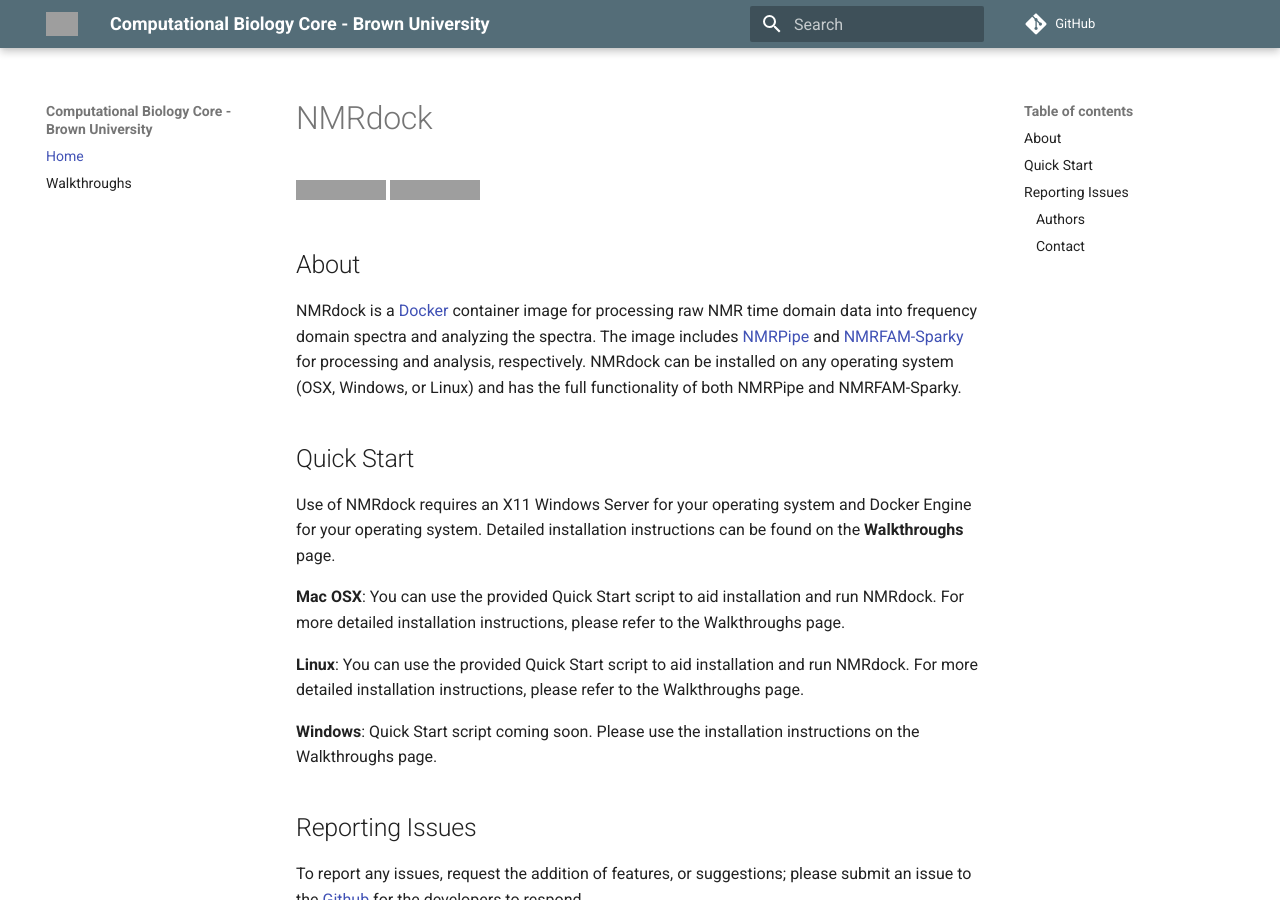
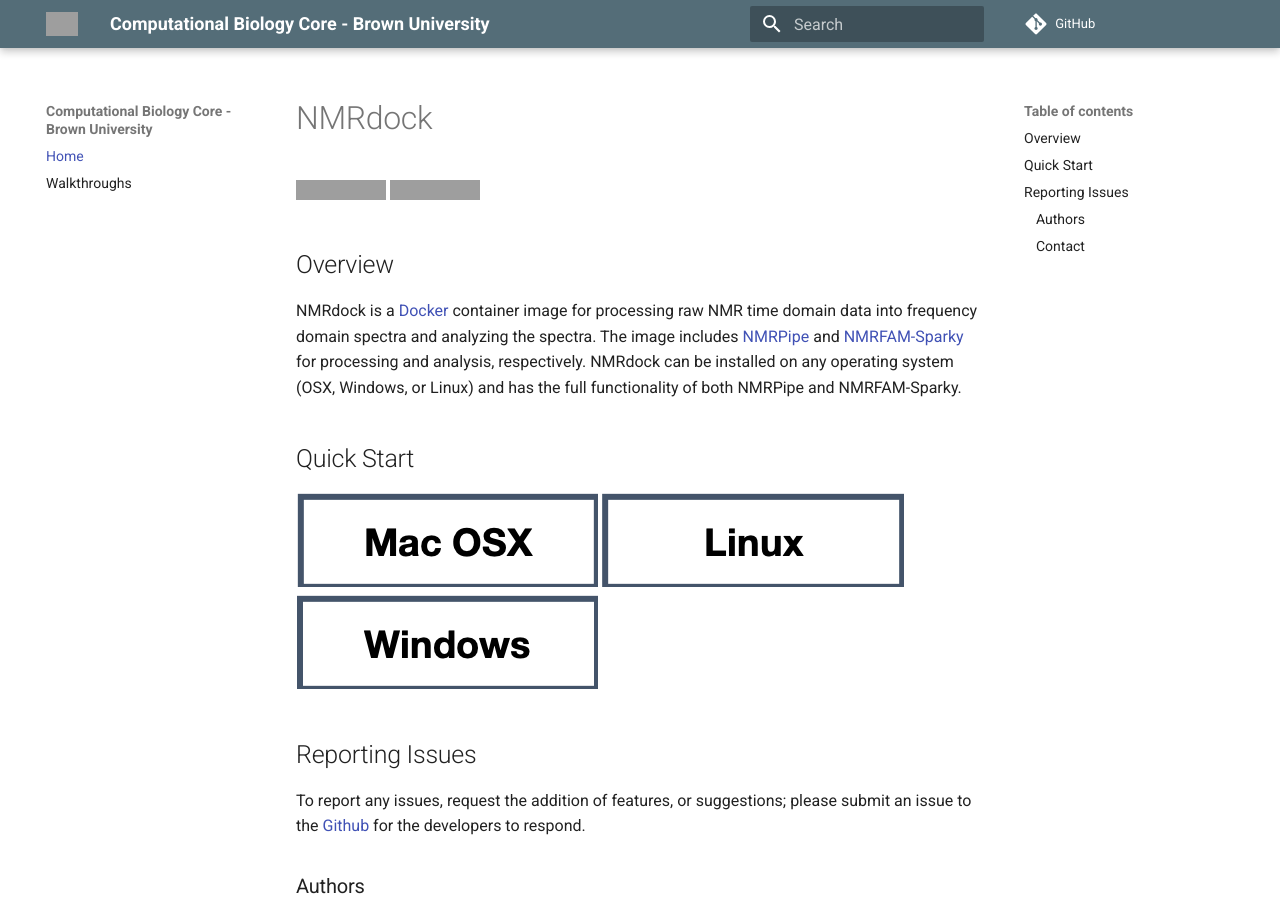
Before and after one commit to compbiocore/nmrdock, an MkDocs documentation site: the page built from docs/index.md, in a window 1280 px wide and 900 px high. Built offline with MkDocs 1.6.1 and Material for MkDocs 9.7.7, drawn with Linux system fonts in a browser that asks for light colours; comment, search, counter and statistics services are not loaded; grey boxes are pictures that could not be loaded.

Commit message:
Update index.md
Quickstart links to walkthoughs

```diff
--- a/docs/index.md
+++ b/docs/index.md
@@ -1,39 +1,22 @@
+
 
 # NMRdock
 
 [![Docs](https://img.shields.io/badge/docs-stable-blue.svg?style=flat-square)](https://compbiocore.github.io/nmrdock)
 [![License](https://img.shields.io/github/license/compbiocore/nmrdock.svg)](https://raw.githubusercontent.com/compbiocore/nmrdock/master/LICENSE)
 
-## About
+## Overview
 
 NMRdock is a [Docker](https://www.docker.com/) container image for processing raw NMR time domain data into frequency domain spectra and analyzing the spectra. The image includes [NMRPipe](https://www.ibbr.umd.edu/nmrpipe/index.html) and [NMRFAM-Sparky](https://nmrfam.wisc.edu/nmrfam-sparky-distribution/) for processing and analysis, respectively. NMRdock can be installed on any operating system (OSX, Windows, or Linux) and has the full functionality of both NMRPipe and NMRFAM-Sparky.
 
 ## Quick Start
-
-Use of NMRdock requires an X11 Windows Server for your operating system and Docker Engine for your operating system. Detailed installation instructions can be found on the **Walkthroughs** page.
-
-**Mac OSX**: You can use the provided Quick Start script to aid installation and run NMRdock. For more detailed installation instructions, please refer to the Walkthroughs page.
-
-**Linux**: You can use the provided Quick Start script to aid installation and run NMRdock. For more detailed installation instructions, please refer to the Walkthroughs page.
-
-**Windows**: Quick Start script coming soon. Please use the installation instructions on the Walkthroughs page.
+[![OSX](https://github.com/compbiocore/nmrdock/raw/master/docs/assets/macQS.png)](https://compbiocore.github.io/nmrdock/walkthroughs/#osx)
+[![Linux](https://github.com/compbiocore/nmrdock/raw/master/docs/assets/linuxQS.png)](https://compbiocore.github.io/nmrdock/walkthroughs/#linux)
+[![Windows](https://github.com/compbiocore/nmrdock/raw/master/docs/assets/windowsQS.png)](https://compbiocore.github.io/nmrdock/walkthroughs/#windows)
 
 ## Reporting Issues
 
 To report any issues, request the addition of features, or suggestions; please submit an issue to the [Github](https://github.com/compbiocore/nmrdock/issues) for the developers to respond.
-
-
-
-<a href="https://github.com/compbiocore/nmrdock/raw/master/docs/assets/brukerScreenShot.png"><img src="https://github.com/compbiocore/nmrdock/raw/master/docs/assets/brukerScreenShot.png" width="506" height="308" style="border: #000000 3px outset;"></a>
-
-<a href="https://github.com/compbiocore/nmrdock/raw/master/docs/assets/bruker2DnmrDraw.png"><img src="https://github.com/compbiocore/nmrdock/raw/master/docs/assets/bruker2DnmrDraw.png" width="506" height="308" style="border: #000000 3px outset;"></a>
-
-<a href="https://github.com/compbiocore/nmrdock/raw/master/docs/assets/varianScreenShot.png"><img src="https://github.com/compbiocore/nmrdock/raw/master/docs/assets/varianScreenShot.png" width="506" height="308" style="border: #000000 3px outset;"></a>
-
-
-
-
-
 
 
 ### Authors
```
